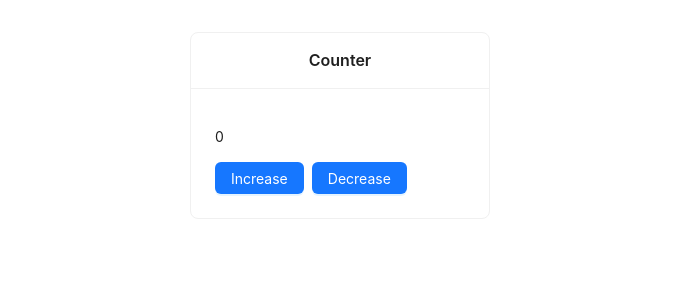
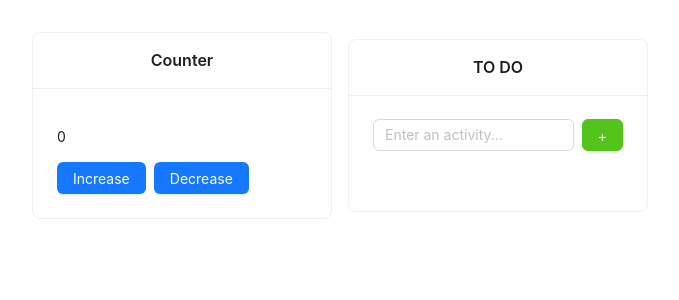
Before and after one commit to feyzaerat/rent-a-car, a React (Create React App) app: page / in a window 1280 px wide. Shown: the top 300 px of the page, without its empty margins (300-979 px from the left). Built offline with nearby package versions, Linux system fonts and the light colour scheme.

Commit message:
added some styles

```diff
--- a/public/index.html
+++ b/public/index.html
@@ -24,20 +24,11 @@
       work correctly both with client-side routing and a non-root public URL.
       Learn how to configure a non-root public URL by running `npm run build`.
     -->
-    <title>React App</title>
+    <title>FKE Rent a Car</title>
   </head>
   <body>
     <noscript>You need to enable JavaScript to run this app.</noscript>
     <div id="root"></div>
-    <!--
-      This HTML file is a template.
-      If you open it directly in the browser, you will see an empty page.
 
-      You can add webfonts, meta tags, or analytics to this file.
-      The build step will place the bundled scripts into the <body> tag.
-
-      To begin the development, run `npm start` or `yarn start`.
-      To create a production bundle, use `npm run build` or `yarn build`.
-    -->
   </body>
 </html>
--- a/src/App.css
+++ b/src/App.css
@@ -2,7 +2,6 @@
   text-align: center;
   display: flex;
   flex-direction: column;
-  justify-content: center;
   align-items: center;
   padding: 2rem 4rem;
 }
@@ -11,5 +10,40 @@
   display: flex;
   flex-direction: column;
   justify-content: center;
+  align-items: flex-start;
+}
+:where(.css-dev-only-do-not-override-2rgkd4).ant-space-align-center {
+  align-items: flex-start;
+}
+
+li{
+  display: flex;
+  flex-direction: row;
+  justify-content: space-between;
+  align-items: center;
+  margin: 0.5rem;
+}
+li button{
+  margin-left:2rem
+}
+.flexRow{
+  display: flex;
+  flex-direction: row;
+  justify-content: center;
   align-items: center;
 }
+.flexRow button{
+  margin-left:0.5rem
+}
+
+.success{
+  color: #fff;
+  background-color: #52c41a;
+  border-color: #52c41a
+}
+
+.danger {
+  color: #fff;
+  background-color: #ff4d4f;
+  border-color: #ff4d4f;
+}
--- a/src/App.js
+++ b/src/App.js
@@ -1,21 +1,38 @@
 import { useEffect, useState } from "react";
-import { Card, Space, Button, Flex } from "antd";
+import { Card, Space, Button, Flex, Input } from "antd";
 
 import "./App.css";
 
 export default function App() {
   const [total, setTotal] = useState(0);
 
-  useEffect(
-    () => {console.log(total)},
-    [total]
-  );
+  useEffect(() => {
+    console.log(total);
+  }, [total]);
 
   const increase = () => {
     setTotal(total + 1);
   };
   const decrease = () => {
     setTotal(total - 1);
+  };
+
+  const [activity, setActivity] = useState("");
+  const [activityList, setActivityList] = useState([]);
+  const clearActivity = () => {
+    setActivity("");
+  };
+  const addActivity = () => {
+    setActivityList([...activityList, activity]);
+    clearActivity();
+  };
+  const handleKeyDown = (event) => {
+    if (event.key === "Enter") {
+      addActivity();
+    }
+  };
+  const removeActivity = (activity) => {
+    setActivityList(activityList.filter((i) => i !== activity));
   };
   return (
     <>
@@ -34,6 +51,48 @@ export default function App() {
               </Button>
             </Flex>
           </Card>
+
+          <Card title="TO DO" style={{ width: 300 }}>
+            <Flex gap="small" wrap="wrap">
+              <div gap="small" wrap="wrap" className="flexRow">
+                <Input
+                  type="text"
+                  value={activity}
+                  onChange={(event) => {
+                    setActivity(event.target.value);
+                  }}
+                  onKeyDown={handleKeyDown}
+                  placeholder="Enter an activity..."
+                />
+                <Button
+                  className="success"
+                  onKeyDown={handleKeyDown}
+                  onClick={() => {
+                    addActivity();
+                  }}
+                >
+                  +
+                </Button>
+              </div>
+              <Flex gap="small" wrap="wrap">
+                <ul>
+                  {activityList.map((element) => (
+                    <li key={element}>
+                      {element}{" "}
+                      <Button
+                        className="danger"
+                        onClick={() => {
+                          removeActivity(element);
+                        }}
+                      >
+                        X
+                      </Button>
+                    </li>
+                  ))}
+                </ul>
+              </Flex>
+            </Flex>
+          </Card>
         </Space>
       </div>
     </>
```
